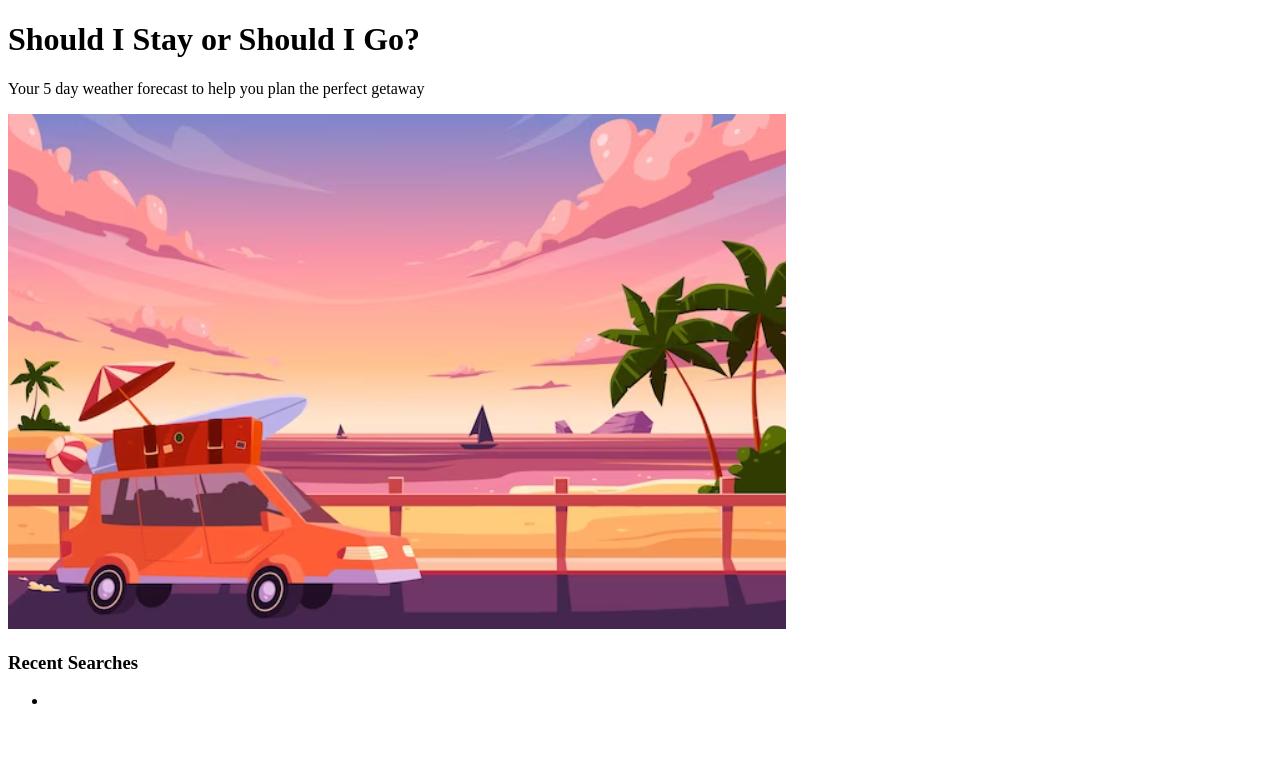
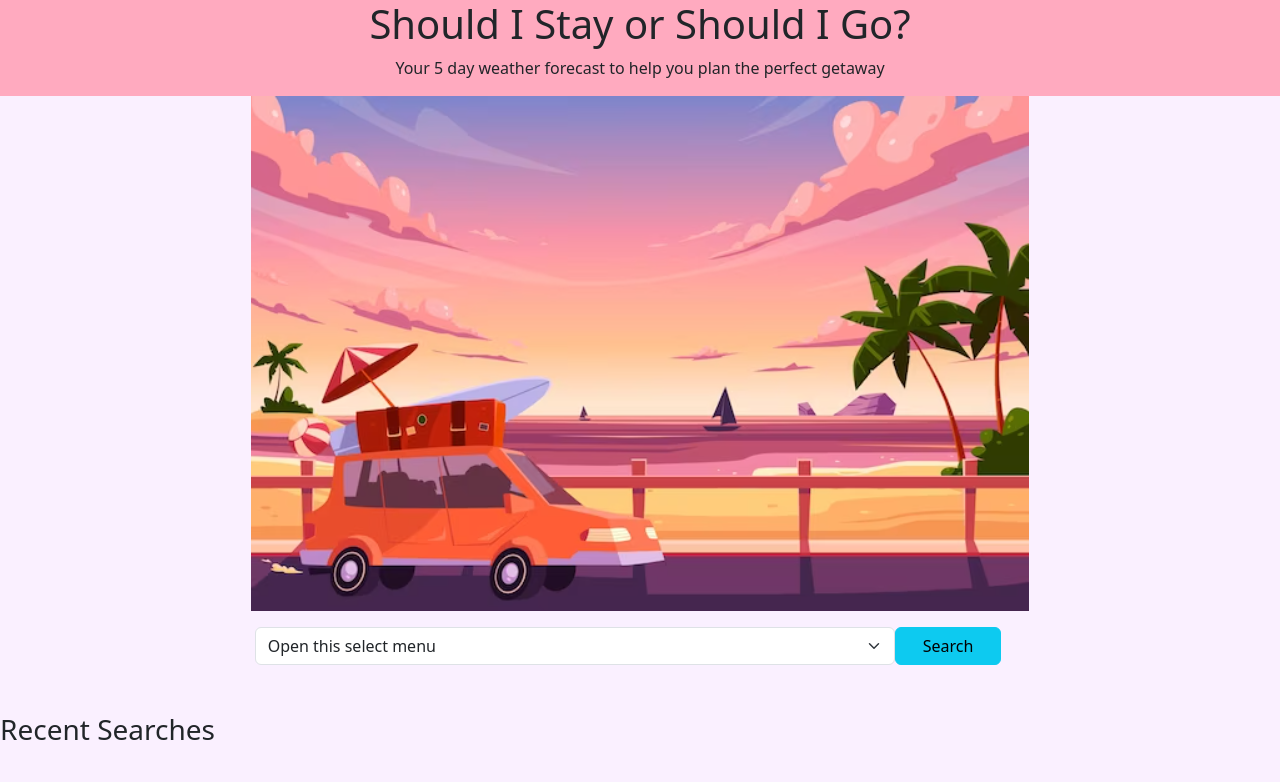
Before and after one commit to aridel96/06-Should-I-Stay-Or-Should-I-Go, a plain HTML site: page index.html in a window 1280 px wide. Drawn offline with nearby package versions, Linux system fonts and the light colour scheme.

Commit message:
HMTL/CSS: Added in HTML and CSS using bootstrap

```diff
--- a/assets/CSS/style.css
+++ b/assets/CSS/style.css
@@ -0,0 +1,10 @@
+body {
+    background-color: rgb(250, 240, 255);
+}
+header {
+    background-color: rgb(255, 170, 191);
+}
+
+.form-select {
+    width: 50%;
+}
--- a/assets/JavaScript/script.js
+++ b/assets/JavaScript/script.js
@@ -0,0 +1 @@
+var weatherAPI = "02c47388259616ad39c57739369c2864"
--- a/index.html
+++ b/index.html
@@ -3,37 +3,42 @@
     <head>
         <meta charset="UTF-8" />
         <meta name="viewport" content="width=device-width, initial scale=1.0" />
-        <link rel="stylesheet" href="/assets/CSS/style.css" />
+        <link href="https://cdn.jsdelivr.net/npm/bootstrap@5.3.1/dist/css/bootstrap.min.css" rel="stylesheet" integrity="sha384-4bw+/aepP/YC94hEpVNVgiZdgIC5+VKNBQNGCHeKRQN+PtmoHDEXuppvnDJzQIu9" crossorigin="anonymous">
+        <link rel="stylesheet" href="./assets/CSS/style.css" />
 
         <title>Should I Stay or Should I go - 5 Day Weather Forecast</title>
     </head>
 
     <body>
-        <header>
-            <div>
+        <header class="row">
+            <div class="col text-center">
                 <h1>Should I Stay or Should I Go?</h1>
                 <p>Your 5 day weather forecast to help you plan the perfect getaway</p>
             </div>
         </header>
 
-        <div>
-            <div>
+        <div class="row pb-5">
+            <div id="image" class="d-flex justify-content-center col pb-3">
                 <!-- <img src="./assets/images/Beach-Sunset.jpg" alt="Sunset over beach and purple skies" /> -->
                 <!-- <img src="./assets/images/beach-vacay.jpg" alt="Bright Sunrise over a beach" />-->
                 <img src="./assets/images/CarVacay.png" alt="Car parked in front of a beach" />
             </div>
-            <div>
-                <!-- Enter Search bar and button -->
+            <div class="row d-flex justify-content-center">
+                <select class="form-select col-11 mx-0" aria-label="Default select example">
+                    <option selected>Open this select menu</option>
+                    <option value="1">One</option>
+                    <option value="2">Two</option>
+                    <option value="3">Three</option>
+                    </select>
+                <button type="button" class="btn btn-info col-1">Search</button>
             </div>
         </div>
 
-        <footer>
-            <div>
-                <h3><a>Recent Searches</a></h3>
-                <ul>
-                    <li></li>               <!--Hook for local storage array -->
-                </ul>
-            </div>
+        <footer class="row">
+            <h3><a>Recent Searches</a></h3>
+            <ul>
+                <li></li>               <!--Hook for local storage array -->
+            </ul>
         </footer>
         <script src="/assets/JavaScript/script.js"></script>
     </body>
```
